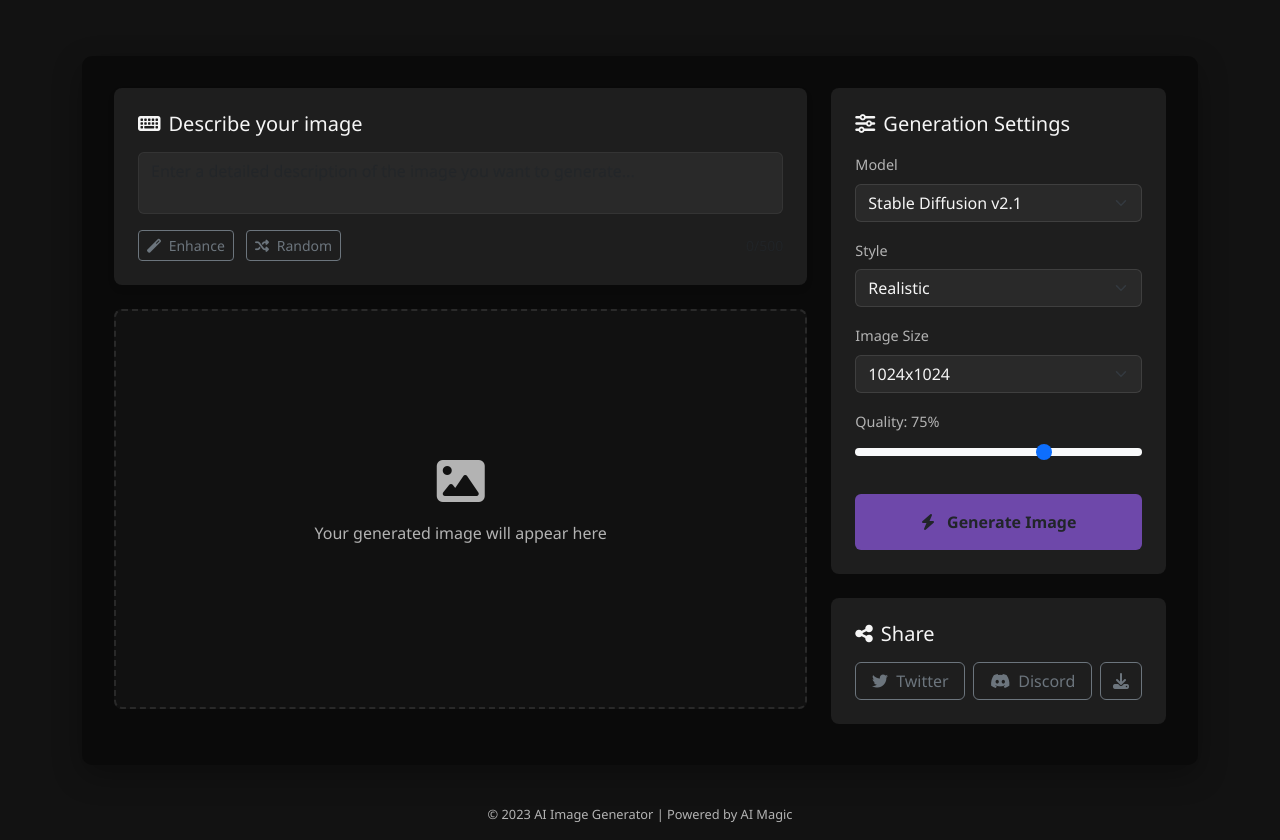
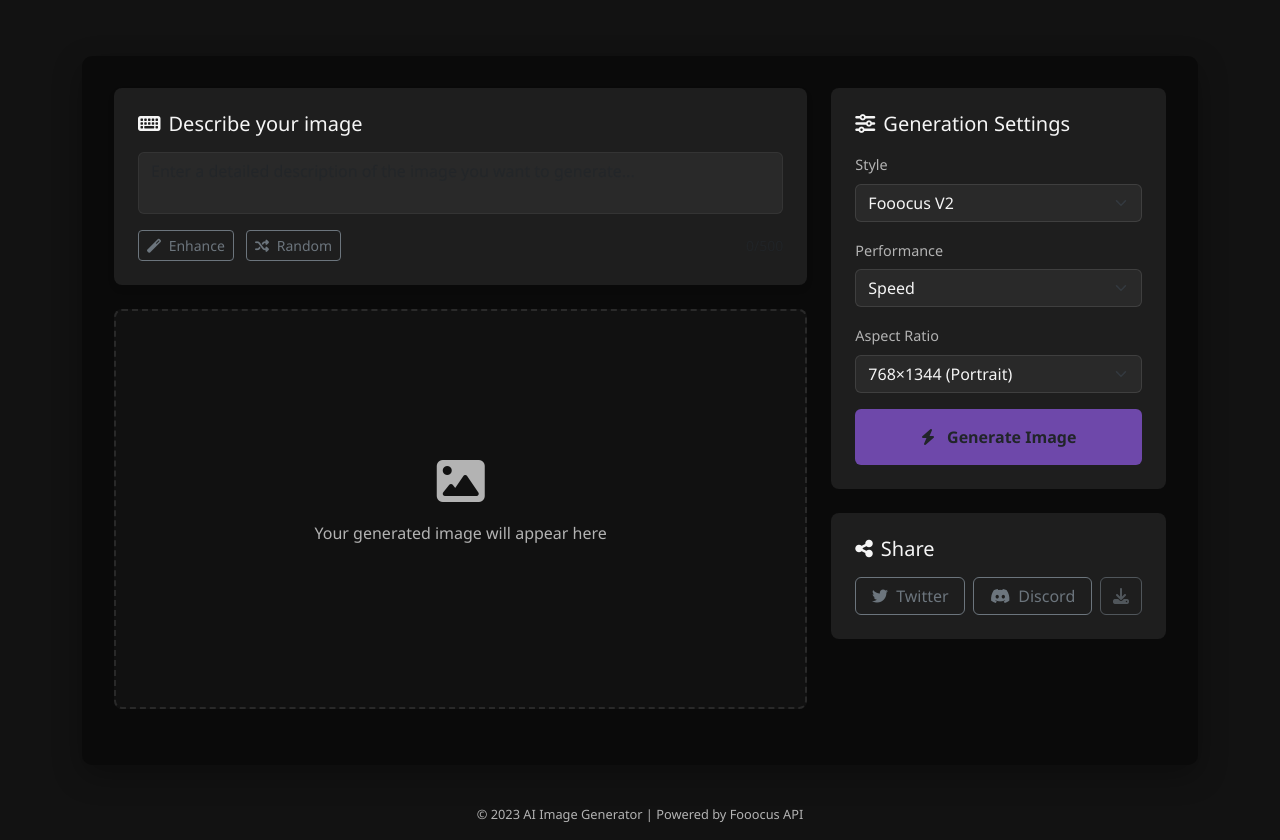
Before and after one commit to ranz98/smart-ai-video-generator, a PHP site: page /v1/ in a window 1280 px wide. Shown: the part 56-896 px from the top of the page. Run offline with PHP 8.4, Linux system fonts and the light colour scheme.

Commit message:
fix the image not loading error

```diff
--- a/index.php
+++ b/index.php
@@ -149,6 +149,13 @@
             display: none;
             box-shadow: 0 8px 20px rgba(0, 0, 0, 0.3);
         }
+
+        /* Error message */
+        .error-message {
+            color: #ff6b6b;
+            display: none;
+            margin-top: 10px;
+        }
     </style>
 </head>
 <body>
@@ -182,10 +189,10 @@
                         <textarea class="form-control prompt-textarea mb-3" id="promptInput" placeholder="Enter a detailed description of the image you want to generate..."></textarea>
                         <div class="d-flex justify-content-between align-items-center">
                             <div>
-                                <button class="btn btn-sm btn-outline-secondary me-2">
+                                <button class="btn btn-sm btn-outline-secondary me-2" id="enhanceBtn">
                                     <i class="fas fa-magic me-1"></i> Enhance
                                 </button>
-                                <button class="btn btn-sm btn-outline-secondary">
+                                <button class="btn btn-sm btn-outline-secondary" id="randomBtn">
                                     <i class="fas fa-random me-1"></i> Random
                                 </button>
                             </div>
@@ -194,10 +201,11 @@
                     </div>
 
                     <div class="image-placeholder mb-4" id="imagePlaceholder">
-                        <i class="fas fa-image fa-3x mb-3"></i>
-                        <p>Your generated image will appear here</p>
+                        <i class="fas fa-image fa-3x mb-3" id="placeholderIcon"></i>
+                        <p id="placeholderText">Your generated image will appear here</p>
                         <div class="loader" id="loader"></div>
                         <img src="" alt="Generated Image" class="generated-image" id="generatedImage">
+                        <div class="error-message" id="errorMessage"></div>
                     </div>
                 </div>
 
@@ -206,39 +214,30 @@
                         <h5 class="mb-3"><i class="fas fa-sliders-h me-2"></i>Generation Settings</h5>
 
                         <div class="mb-3">
-                            <label for="modelSelect" class="form-label">Model</label>
-                            <select class="form-select" id="modelSelect">
-                                <option selected>Stable Diffusion v2.1</option>
-                                <option>DALL-E 3</option>
-                                <option>Midjourney v5</option>
-                                <option>Custom Model</option>
+                            <label for="styleSelect" class="form-label">Style</label>
+                            <select class="form-select" id="styleSelect">
+                                <option value="Fooocus V2" selected>Fooocus V2</option>
+                                <option value="Fooocus Enhance">Fooocus Enhance</option>
+                                <option value="Fooocus Sharp">Fooocus Sharp</option>
                             </select>
                         </div>
 
                         <div class="mb-3">
-                            <label for="styleSelect" class="form-label">Style</label>
-                            <select class="form-select" id="styleSelect">
-                                <option selected>Realistic</option>
-                                <option>Digital Art</option>
-                                <option>Fantasy Art</option>
-                                <option>Anime</option>
-                                <option>Photographic</option>
+                            <label for="performanceSelect" class="form-label">Performance</label>
+                            <select class="form-select" id="performanceSelect">
+                                <option value="Speed" selected>Speed</option>
+                                <option value="Quality">Quality</option>
+                                <option value="Extreme Speed">Extreme Speed</option>
                             </select>
                         </div>
 
                         <div class="mb-3">
-                            <label for="sizeSelect" class="form-label">Image Size</label>
-                            <select class="form-select" id="sizeSelect">
-                                <option selected>1024x1024</option>
-                                <option>512x512</option>
-                                <option>768x768</option>
-                                <option>1024x768</option>
+                            <label for="aspectRatioSelect" class="form-label">Aspect Ratio</label>
+                            <select class="form-select" id="aspectRatioSelect">
+                                <option value="768*1344" selected>768×1344 (Portrait)</option>
+                                <option value="1344*768">1344×768 (Landscape)</option>
+                                <option value="1024*1024">1024×1024 (Square)</option>
                             </select>
-                        </div>
-
-                        <div class="mb-4">
-                            <label for="qualityRange" class="form-label">Quality: <span id="qualityValue">75</span>%</label>
-                            <input type="range" class="form-range" min="25" max="100" step="1" id="qualityRange" value="75">
                         </div>
 
                         <button class="btn btn-generate w-100 py-3" id="generateBtn">
@@ -255,7 +254,7 @@
                             <button class="btn btn-outline-secondary flex-grow-1">
                                 <i class="fab fa-discord me-1"></i> Discord
                             </button>
-                            <button class="btn btn-outline-secondary">
+                            <button class="btn btn-outline-secondary" id="downloadBtn" disabled>
                                 <i class="fas fa-download"></i>
                             </button>
                         </div>
@@ -267,7 +266,7 @@
 
     <footer class="footer text-center py-3">
         <div class="container">
-            <p class="mb-0">© 2023 AI Image Generator | Powered by AI Magic</p>
+            <p class="mb-0">© 2023 AI Image Generator | Powered by Fooocus API</p>
         </div>
     </footer>
 
@@ -276,10 +275,33 @@
 
     <script>
         document.addEventListener('DOMContentLoaded', function() {
-            // Character counter for textarea
+            // DOM Elements
             const promptInput = document.getElementById('promptInput');
             const charCount = document.getElementById('charCount');
+            const generateBtn = document.getElementById('generateBtn');
+            const enhanceBtn = document.getElementById('enhanceBtn');
+            const randomBtn = document.getElementById('randomBtn');
+            const downloadBtn = document.getElementById('downloadBtn');
+            const imagePlaceholder = document.getElementById('imagePlaceholder');
+            const placeholderIcon = document.getElementById('placeholderIcon');
+            const placeholderText = document.getElementById('placeholderText');
+            const loader = document.getElementById('loader');
+            const generatedImage = document.getElementById('generatedImage');
+            const errorMessage = document.getElementById('errorMessage');
+            const styleSelect = document.getElementById('styleSelect');
+            const performanceSelect = document.getElementById('performanceSelect');
+            const aspectRatioSelect = document.getElementById('aspectRatioSelect');
 
+            // Sample prompts for random button
+            const samplePrompts = [
+                "A majestic lion standing on a rock at sunset, cinematic lighting",
+                "Cyberpunk cityscape at night with neon lights and flying cars",
+                "Portrait of an elderly wizard with a long beard and glowing eyes",
+                "Futuristic spaceship landing on an alien planet with strange vegetation",
+                "Cute anime-style cat wearing a samurai outfit"
+            ];
+
+            // Character counter for textarea
             promptInput.addEventListener('input', function() {
                 const currentLength = this.value.length;
                 charCount.textContent = `${currentLength}/500`;
@@ -291,48 +313,127 @@
                 }
             });
 
-            // Quality range value display
-            const qualityRange = document.getElementById('qualityRange');
-            const qualityValue = document.getElementById('qualityValue');
+            // Enhance button - adds some common prompt enhancements
+            enhanceBtn.addEventListener('click', function() {
+                let prompt = promptInput.value.trim();
+                if (!prompt) return;
 
-            qualityRange.addEventListener('input', function() {
-                qualityValue.textContent = this.value;
+                // Add some common enhancements if they're not already there
+                if (!prompt.toLowerCase().includes("high quality")) prompt += ", high quality";
+                if (!prompt.toLowerCase().includes("4k")) prompt += ", 4k";
+                if (!prompt.toLowerCase().includes("detailed")) prompt += ", detailed";
+
+                promptInput.value = prompt;
+                promptInput.dispatchEvent(new Event('input'));
+            });
+
+            // Random button - inserts a random sample prompt
+            randomBtn.addEventListener('click', function() {
+                const randomPrompt = samplePrompts[Math.floor(Math.random() * samplePrompts.length)];
+                promptInput.value = randomPrompt;
+                promptInput.dispatchEvent(new Event('input'));
+            });
+
+            // Download button
+            downloadBtn.addEventListener('click', function() {
+                if (!generatedImage.src) return;
+
+                const link = document.createElement('a');
+                link.href = generatedImage.src;
+                link.download = 'generated-image.png';
+                document.body.appendChild(link);
+                link.click();
+                document.body.removeChild(link);
             });
 
             // Generate button functionality
-            const generateBtn = document.getElementById('generateBtn');
-            const imagePlaceholder = document.getElementById('imagePlaceholder');
-            const loader = document.getElementById('loader');
-            const generatedImage = document.getElementById('generatedImage');
+            generateBtn.addEventListener('click', async function() {
+                const prompt = promptInput.value.trim();
 
-            generateBtn.addEventListener('click', function() {
-                if (promptInput.value.trim() === '') {
-                    alert('Please enter a description for your image');
+                if (!prompt) {
+                    showError("Please enter a description for your image");
                     return;
                 }
 
                 // Show loading state
+                startLoading();
+
+                try {
+                    // Prepare the request data
+                    const requestData = {
+                        prompt: prompt,
+                        style_selections: [styleSelect.value],
+                        performance_selection: performanceSelect.value,
+                        aspect_ratios_selection: aspectRatioSelect.value
+                    };
+
+                    // Make the API call
+                    const response = await fetch('http://127.0.0.1:8888/v1/generation/text-to-image', {
+                        method: 'POST',
+                        headers: {
+                            'Content-Type': 'application/json',
+                        },
+                        body: JSON.stringify(requestData)
+                    });
+
+                    if (!response.ok) {
+                        throw new Error(`API request failed with status ${response.status}`);
+                    }
+
+                    // Assuming the API returns the image directly
+                    // If it returns JSON with an image URL, you would need to adjust this
+                    const imageBlob = await response.blob();
+                const tempUrl = URL.createObjectURL(imageBlob);
+                console.log('blobbly:', tempUrl);
+
+                const basePathx = "D:\\PycharmProjects\\fooocus\\Fooocus\\outputs\\files\\2025-05-08\\";
+                const fileNamex = tempUrl.replace("http://localhost/", "") + ".png";
+                const imageUrl = basePathx + fileNamex;
+
+                console.log('Final path:', imageUrl);
+
+                    // Display the generated image
+                    generatedImage.src = imageUrl;
+                    generatedImage.style.display = 'block';
+                    placeholderIcon.style.display = 'none';
+                    placeholderText.style.display = 'none';
+                    errorMessage.style.display = 'none';
+
+                    // Enable download button
+                    downloadBtn.disabled = false;
+
+                } catch (error) {
+                    console.error('Error generating image:', error);
+                    showError("Failed to generate image. Please try again.");
+                } finally {
+                    // Reset loading state
+                    stopLoading();
+                }
+            });
+
+            // Helper functions
+            function startLoading() {
                 generateBtn.disabled = true;
                 generateBtn.innerHTML = '<i class="fas fa-spinner fa-spin me-2"></i> Generating...';
                 loader.style.display = 'block';
-                imagePlaceholder.querySelector('i').style.display = 'none';
-                imagePlaceholder.querySelector('p').style.display = 'none';
+                placeholderIcon.style.display = 'none';
+                placeholderText.style.display = 'none';
                 generatedImage.style.display = 'none';
+                errorMessage.style.display = 'none';
+            }
 
-                // Simulate API call with timeout
-                setTimeout(function() {
-                    // Hide loader and show generated image (simulated)
-                    loader.style.display = 'none';
+            function stopLoading() {
+                generateBtn.disabled = false;
+                generateBtn.innerHTML = '<i class="fas fa-bolt me-2"></i> Generate Image';
+                loader.style.display = 'none';
+            }
 
-                    // In a real app, you would set the src to the actual generated image URL
-                    generatedImage.src = 'https://via.placeholder.com/1024x1024/6e48aa/ffffff?text=Generated+Image';
-                    generatedImage.style.display = 'block';
-
-                    // Reset button
-                    generateBtn.disabled = false;
-                    generateBtn.innerHTML = '<i class="fas fa-bolt me-2"></i> Generate Image';
-                }, 3000);
-            });
+            function showError(message) {
+                errorMessage.textContent = message;
+                errorMessage.style.display = 'block';
+                placeholderIcon.style.display = 'flex';
+                placeholderText.style.display = 'block';
+            }
         });
     </script>
 </body>
```
